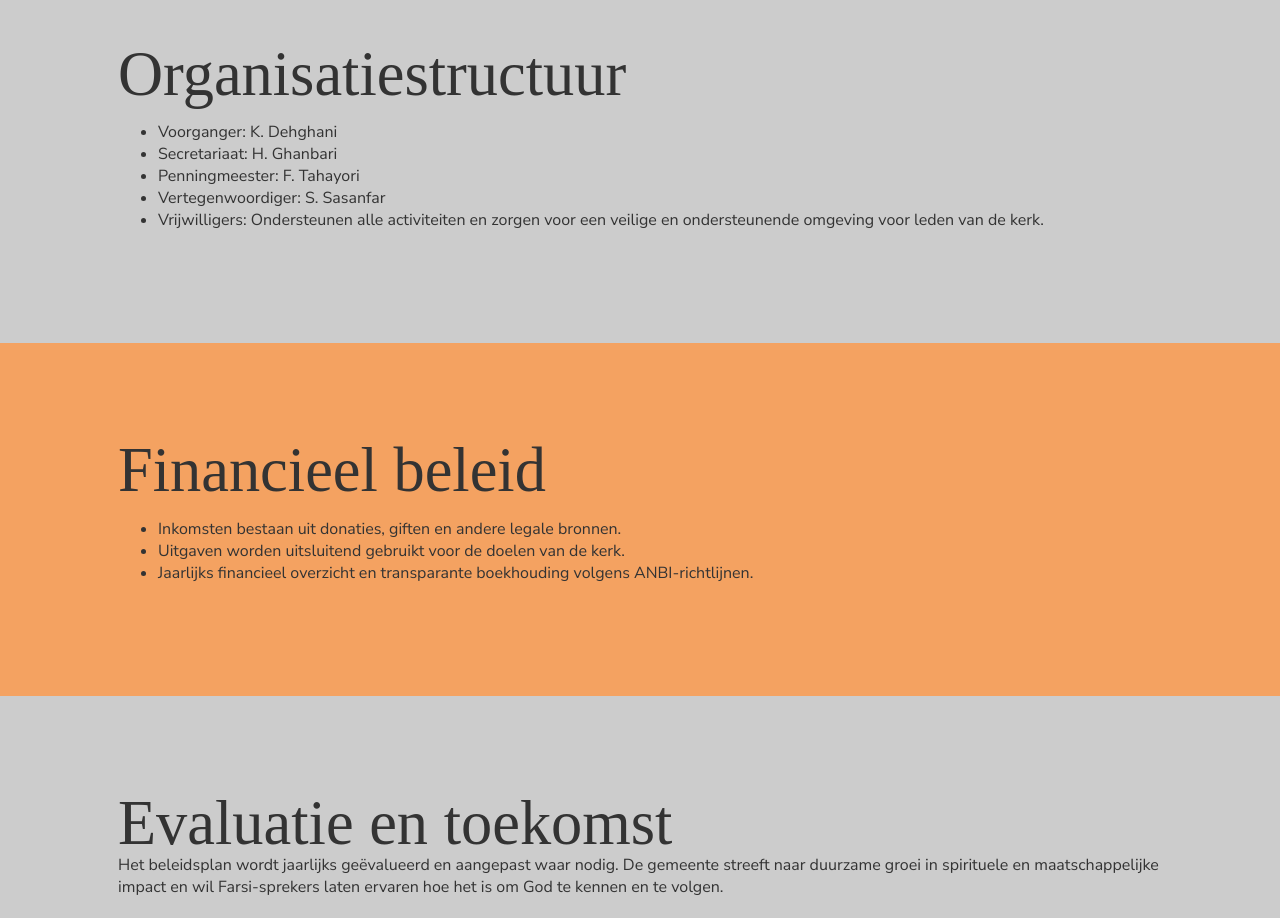
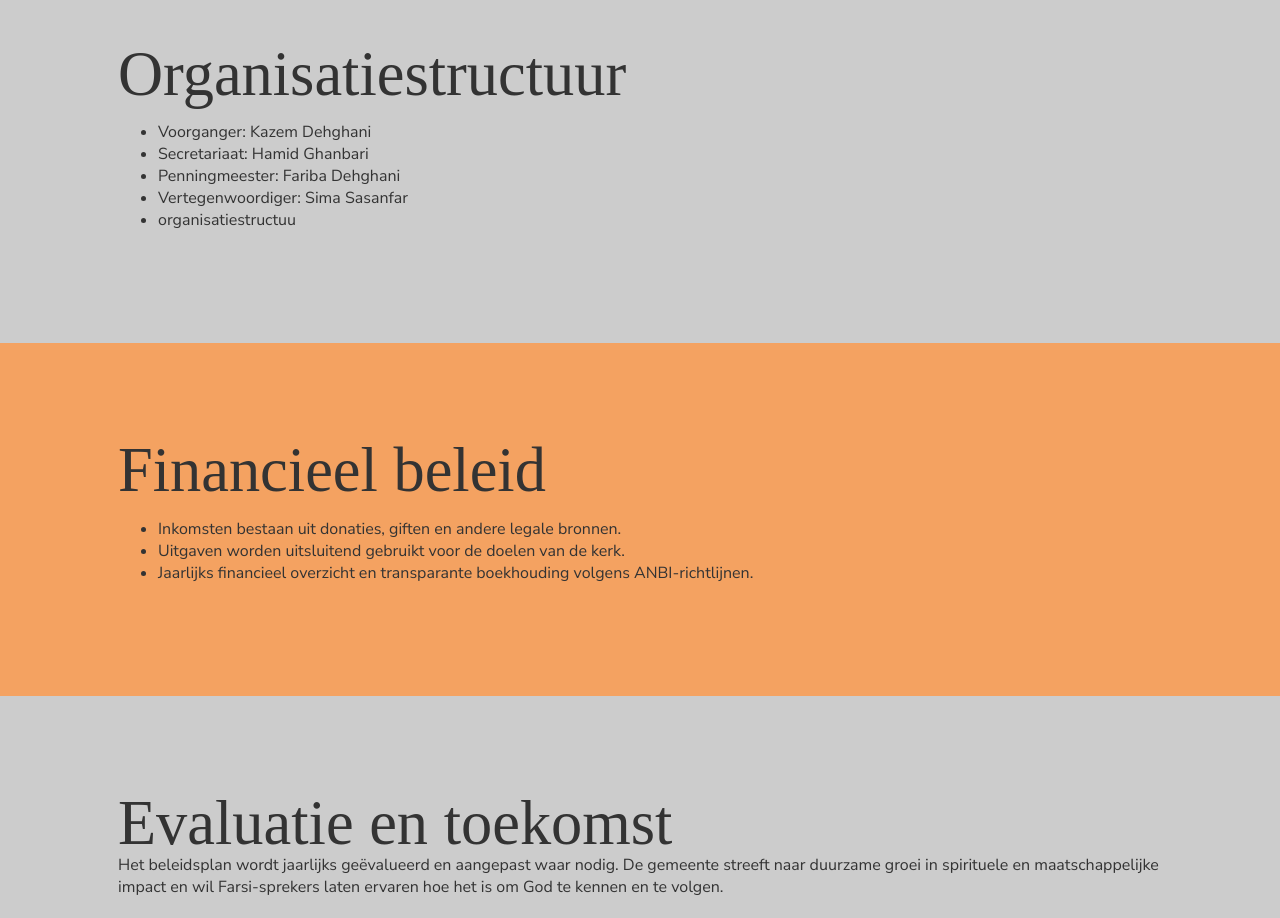
Before and after one commit to Melor-IT/Licht-Wereld-Kerk, a Next.js app: page /ANBI-information in a window 1280 px wide. Shown: the part 1940-2858 px from the top of the page. Built offline with nearby package versions, Linux system fonts and the light colour scheme.

Commit message:
cheng text

```diff
--- a/app/ANBI-information/page.js
+++ b/app/ANBI-information/page.js
@@ -18,25 +18,15 @@ export default function ANBIInformationPage({ locale, setLocale }) {
           <h1>
             {formatMessage({
               id: "beleidsplanTitle",
-              defaultMessage:
-                'Beleidsplan',
+              defaultMessage: "Beleidsplan",
             })}
           </h1>
-           {/* <h2>
-              {formatMessage({
-                id: "introBibleVerse",
-                defaultMessage:
-                  '"En het licht schijnt in de duisternis en de duisternis heeft het niet gegrepen." (Johannes 1:5)',
-              })}
-            </h2> */}
         </div>
       </section>
 
-      {/* Section – Inleiding / مقدمه */}
       <section className="primary">
         <div className="page-content">
           <div className="text-block">
-
             <h4>
               {formatMessage({
                 id: "introText",
@@ -48,7 +38,6 @@ export default function ANBIInformationPage({ locale, setLocale }) {
         </div>
       </section>
 
-      {/* Section – Doelen */}
       <section className="secondary">
         <div className="page-content">
           <div className="text-block">
@@ -96,7 +85,6 @@ export default function ANBIInformationPage({ locale, setLocale }) {
         </div>
       </section>
 
-      {/* Section – Activiteiten */}
       <section className="primary">
         <div className="page-content">
           <h2>
@@ -145,7 +133,6 @@ export default function ANBIInformationPage({ locale, setLocale }) {
         </div>
       </section>
 
-      {/* Section – Organisatiestructuur */}
       <section className="secondary">
         <div className="page-content">
           <h2>
@@ -155,19 +142,44 @@ export default function ANBIInformationPage({ locale, setLocale }) {
             })}
           </h2>
           <ul>
-            <li>Voorganger: K. Dehghani</li>
-            <li>Secretariaat: H. Ghanbari</li>
-            <li>Penningmeester: F. Tahayori</li>
-            <li>Vertegenwoordiger: S. Sasanfar</li>
+            <li>{formatMessage({
+              id: "Voorganger",
+              defaultMessage: "Voorganger",
+            })}: {formatMessage({
+              id: "Kazem",
+              defaultMessage: "Kazem Dehghani",
+            })}</li>
+              <li>{formatMessage({
+              id: "Secretariaat",
+              defaultMessage: "Secretariaat",
+            })}: {formatMessage({
+              id: "Hamid",
+              defaultMessage: "Hamid Ghanbari",
+            })}</li>
+             <li>{formatMessage({
+              id: "Penningmeester",
+              defaultMessage: "Penningmeester",
+            })}: {formatMessage({
+              id: "Fariba",
+              defaultMessage: "Fariba Dehghani",
+            })}</li>
+             <li>{formatMessage({
+              id: "Vertegenwoordiger",
+              defaultMessage: "Vertegenwoordiger",
+            })}: {formatMessage({
+              id: "Sima",
+              defaultMessage: "Sima Sasanfar",
+            })}</li>
             <li>
-              Vrijwilligers: Ondersteunen alle activiteiten en zorgen voor een
-              veilige en ondersteunende omgeving voor leden van de kerk.
+             {formatMessage({
+              id: "organisatiestructuu",
+              defaultMessage: "organisatiestructuu",
+            })}
             </li>
           </ul>
         </div>
       </section>
 
-      {/* Section – Financieel beleid */}
       <section className="primary">
         <div className="page-content">
           <h2>
@@ -202,7 +214,6 @@ export default function ANBIInformationPage({ locale, setLocale }) {
         </div>
       </section>
 
-      {/* Section – Evaluatie en toekomst */}
       <section className="secondary">
         <div className="page-content">
           <h2>
--- a/i18n/fa.js
+++ b/i18n/fa.js
@@ -96,6 +96,16 @@ const messages = {
   KazemFariba: "کاظم و فریبا",
   KazemFaribaText:
     "از سال ۱۹۹۰ در ترکیه، از طریق خدمت کشیش کورلی، با عیسی مسیح آشنا شدیم. از سال ۲۰۰۰ تا ۲۰۰۲ در کلیسای ایمانوئل در هلند تعلیمات کلام خدا را دریافت کردیم و هر دو در آنجا تعمید یافتیم. سپس به کلیسای ایرانی ۲۲۲ در هلند پیوستیم، جایی که رشد روحانی بیشتری یافتیم و خدمت خود را آغاز کردیم.در سال ۲۰۲۲، با هدایت روح‌القدس، در شهر آلمیره کلیسای نور جهان را تأسیس کردیم. هدف ما این است که به‌عنوان نور در تاریکی باشیم انجیل رستگاری را به فارسی‌زبانان و همچنین به دیگر ساکنان این شهر، کشور و ملت عزیزمان، ایرانیان در ایران و دیگر کشورها، برسانیم.ما با تمام دل و جان خود تلاش می‌کنیم تا طبق متی ۲۸:۱۹-۲۰ شاگردانی تربیت کنیم، تعمید دهیم و تعلیم بدهیم هدایت‌شده توسط محبت پدر آسمانی و قدرت روح‌القدس.علاوه بر این، می‌خواهیم این مأموریت را در وحدت و همکاری با دیگر کلیساها ادامه دهیم، همان‌طور که عیسی در یوحنا ۱۷ دعا کرد  تا جهان ببیند که ما در او یکی هستیم.",
-};
+    Kazem: "کاظم دهقانی",
+    Fariba: "فریبا دهقانی",
+    Hamid: "حمید قنبری",
+    Sima: "سیما ساسانفر",
+    Voorganger: "شبانی",
+    Secretariaat: "دبیرخانه",
+    Penningmeester: "خزانه‌دار",
+    Vertegenwoordiger: "نماینده",
+    organisatiestructuu:
+      "داوطلبان: حمایت از تمامی فعالیت‌ها و ایجاد محیطی امن و حمایت‌کننده برای اعضای کلیسا.",
+  };
 
 export default messages;
--- a/i18n/nl.js
+++ b/i18n/nl.js
@@ -91,7 +91,7 @@ const messages = {
   aboutUsSectionText:
     "Het leiderschapsteam van de Kerk van het Licht van de Wereld bestaat uit herders en dienaren vol liefde en toewijding, die de leden met gebed en geestelijke begeleiding ondersteunen op hun geloofsreis en in hun bediening. Ons doel is een warme en inspirerende omgeving te creëren waarin iedereen kan groeien in zijn relatie met God en vrucht kan dragen in het leven en dienstbaarheid.",
 
-    // About us page
+  // About us page
   aboutUsTitle:
     "Laat zo uw licht voor de mensen schijnen, zodat zij uw goede daden zien en uw Vader die in de hemel",
   aboutUsondertext: "Matteüs 5:16",
@@ -99,6 +99,16 @@ const messages = {
   KazemFariba: "Kazem & Fariba",
   KazemFaribaText:
     "Sinds 1990 hebben wij in Turkije, via de bediening van pastor Corley, kennisgemaakt met Jezus Christus. Van 2000 tot 2002 ontvingen wij onderwijs in Gods Woord in de Immanuël Kerk in Nederland, waar wij beiden ook zijn gedoopt. Daarna sloten wij ons aan bij de Iraanse Kerk 222 in Nederland, waar wij verdere geestelijke vorming kregen en onze bediening begonnen. In 2022, geleid door de Heilige Geest, hebben wij in de stad Almere de Kerk van het Licht van de Wereld opgericht. Ons doel is om als licht in de duisternis te zijn en het Evangelie van redding te brengen aan Farsi-sprekenden, maar ook aan andere inwoners van deze stad, ons land en ons geliefde volk, de Iraniërs in Iran en andere landen. Wij zetten ons met heel ons hart in om, volgens Mattheüs 28:19-20, discipelen te maken, te dopen en te onderwijzen geleid door de liefde van de Hemelse Vader en de kracht van de Heilige Geest. Daarnaast willen wij deze missie voortzetten in eenheid en samenwerking met andere kerken, zoals Jezus in Johannes 17 heeft gebeden  opdat de wereld zal zien dat wij één zijn in Hem.",
+  Kazem: "Kazem Dehghani",
+  Fariba: "Fariba Dehghani",
+  Hamid: "Hamid Ghanbari",
+  Sima: "Sima Sasanfar",
+  Voorganger: "Voorganger",
+  Secretariaat: "Secretariaat",
+  Penningmeester: "Penningmeester",
+  Vertegenwoordiger: "Vertegenwoordiger",
+  organisatiestructuu:
+    "Vrijwilligers: Ondersteunen alle activiteiten en zorgen voor een veilige en ondersteunende omgeving voor leden van de kerk.",
 };
 
 export default messages;
```
Also changed, not shown: 1 other file (tests, documents, lock files or other folders).
